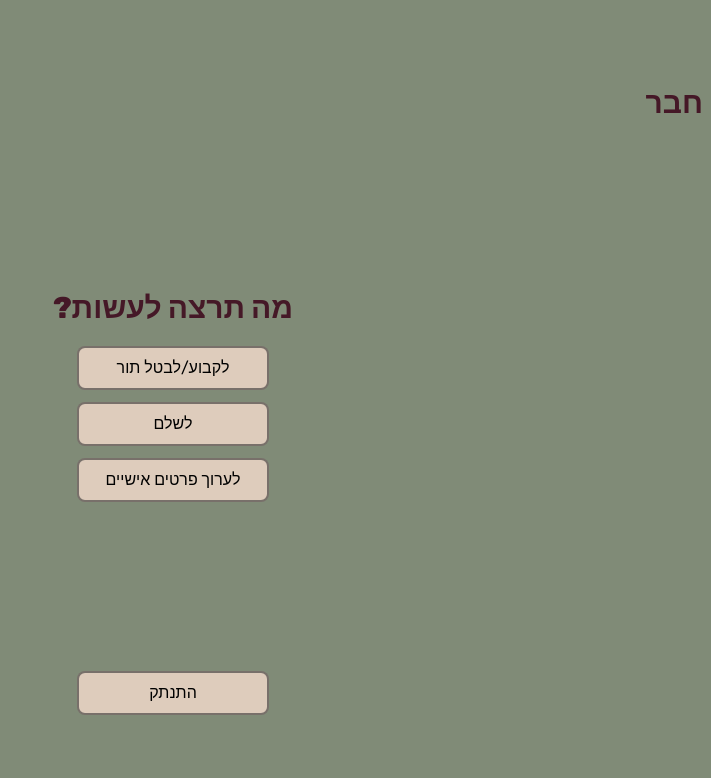
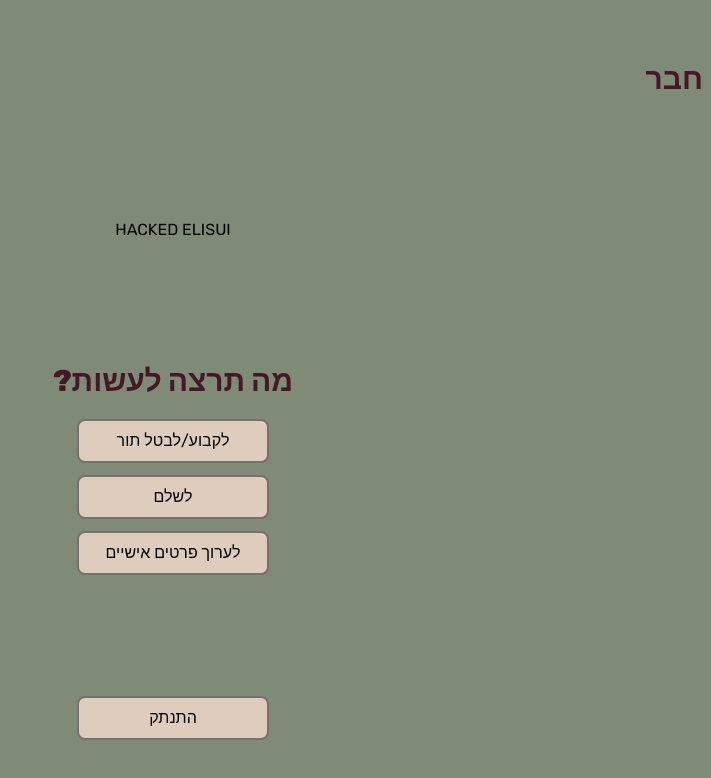
Before and after one commit to YairSadan/Clients-Management, a Next.js app: page /user in a window 1280 px wide. Shown: the top 778 px of the page, without its empty margins (569-1280 px from the left). Built offline with nearby package versions, Linux system fonts and the light colour scheme.

Commit message:
test-init

```diff
--- a/src/app/user/page.tsx
+++ b/src/app/user/page.tsx
@@ -1,7 +1,7 @@
-import React from 'react';
-import Options from './components/Options';
-import LogoutBtn from '../ui/globalComponents/LogoutBtn';
-import Title from '../ui/globalComponents/Title';
+import React from "react";
+import Options from "./components/Options";
+import LogoutBtn from "../ui/globalComponents/LogoutBtn";
+import Title from "../ui/globalComponents/Title";
 
 const ClientHome = () => {
   return (
@@ -9,6 +9,7 @@ const ClientHome = () => {
       <div className="flex flex-row justify-start w-full">
         <Title className="pr-8" text="שלום חבר" />
       </div>
+      HACKED ELISUI
       <div className="flex flex-col items-center gap-3">
         <Title className="pb-2" text="מה תרצה לעשות?" />
         <Options />
```
